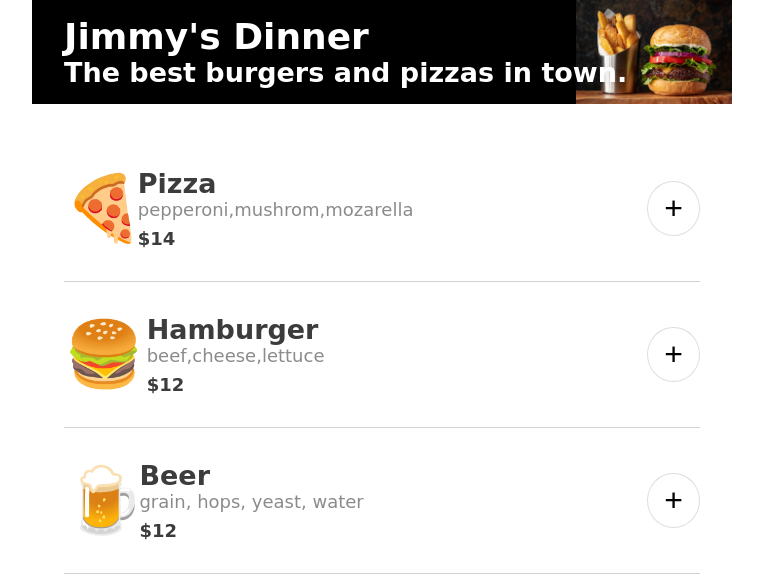
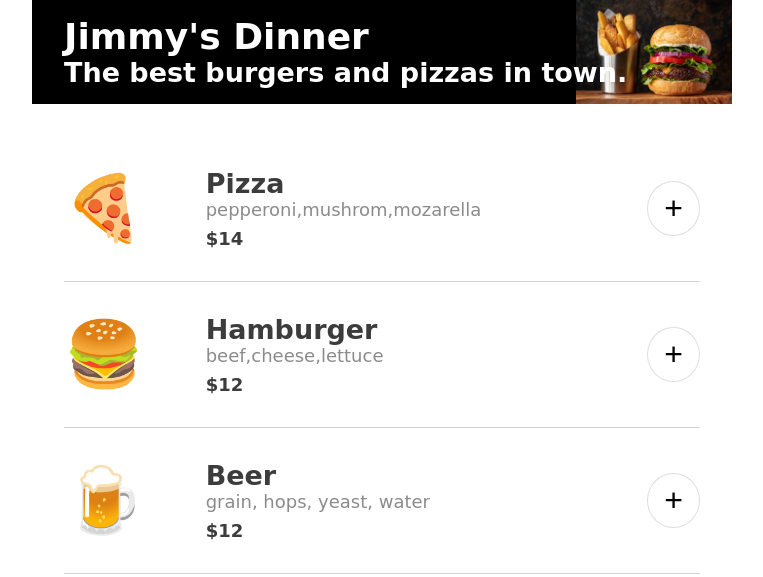
Before and after one commit to varonalearns/Mobile-Ordering-App, a website built with Vite: page index.html in a window 1280 px wide. Shown: the whole page, without its empty margins (258-1021 px from the left). Built offline with nearby package versions, Linux system fonts and the light colour scheme; a web font is replaced by a local one.

Commit message:
Edit index.css to better space emojis

```diff
--- a/index.css
+++ b/index.css
@@ -41,15 +41,10 @@ main {
 }
 .item-emoji {
     font-size: 4rem;
+    width: 100px;
 }
-.Pizza {
-    margin-left: -15rem
-}
-.Hamburger {
-    margin-left: -20rem
-}
-.Beer {
-    margin-left: -18rem;
+.item-details {
+    width: 400px;
 }
 .item-ingredients {
     color: #8B8B8B;
--- a/index.js
+++ b/index.js
@@ -11,7 +11,7 @@ function getFeedHtml() {
         feedHtml +=
             `<section class="item">
                 <div class="item-emoji">${item.emoji}</div>
-                <div class="item-details ${item.name}">
+                <div class="item-details">
                     <h2>${item.name}</h2>
                     <p class="item-ingredients">${item.ingredients}</p>
                     <p class="item-price">$${item.price}</p>
```
